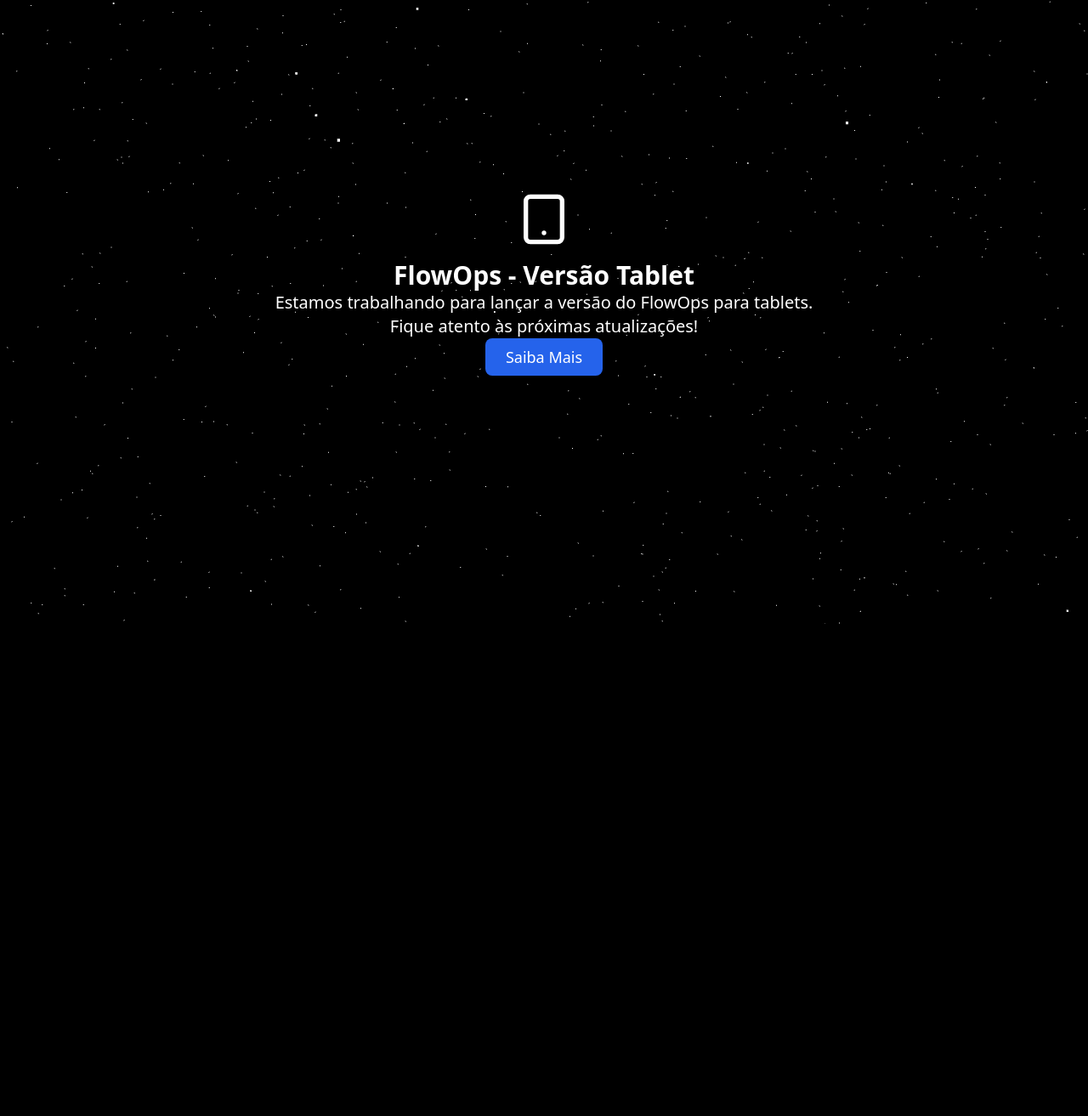
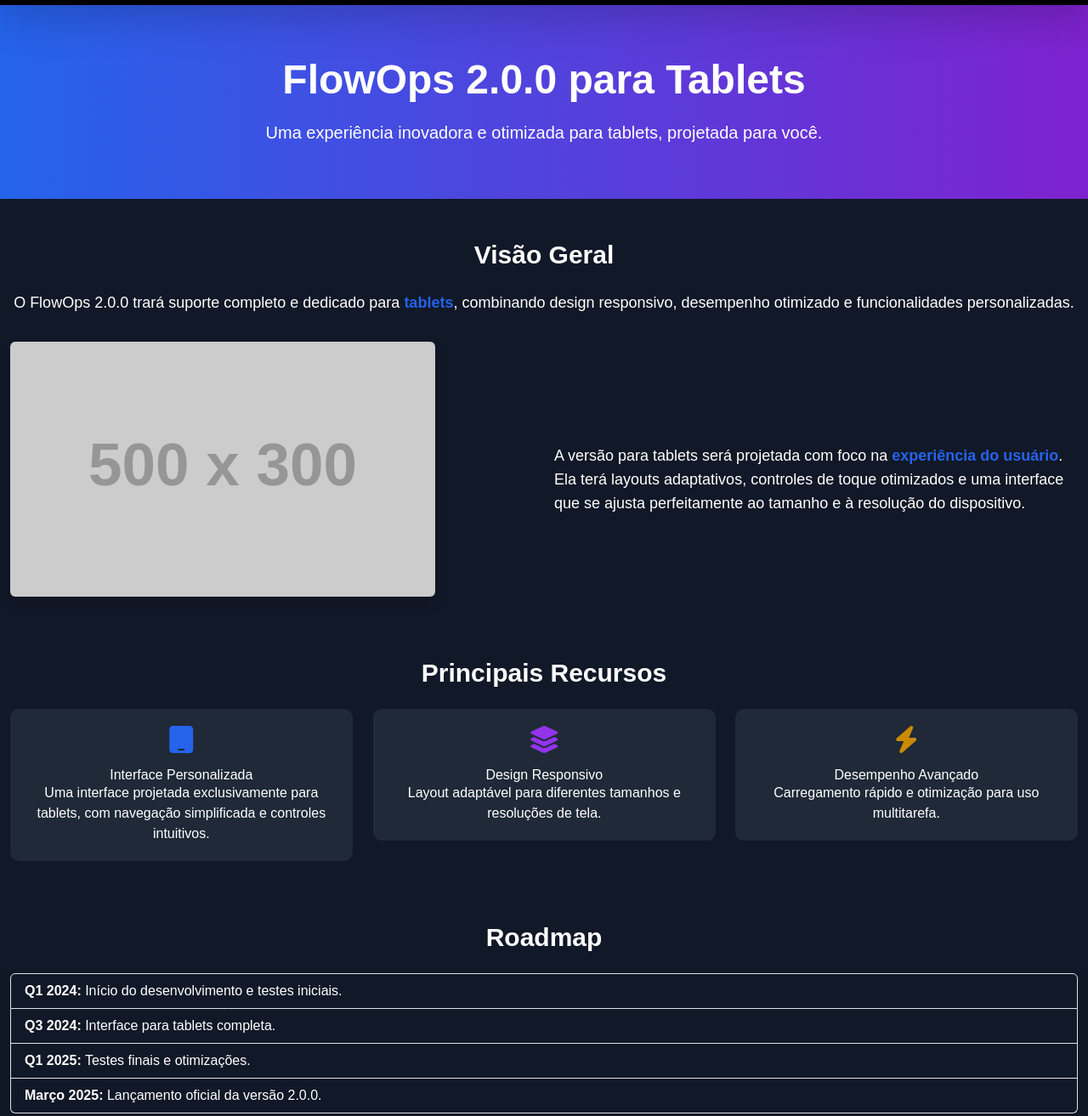
Before and after one commit to RafaelSilvaIna/FlowOps, a website: page system-dashboard/tablet/update-future.html in a window 1280 px wide. Shown: the part 66-1379 px from the top of the page at 85% size. Before the commit the page ends 800 px from the top, so only its background shows below. Drawn offline with nearby package versions, Linux system fonts and the light colour scheme; placeholder pictures from the web are drawn by us; animation ran at ten frames a second.

Commit message:
Update update-future.html

```diff
--- a/system-dashboard/tablet/update-future.html
+++ b/system-dashboard/tablet/update-future.html
@@ -1,121 +1,187 @@
+
 <!DOCTYPE html>
 <html lang="pt-BR">
 <head>
     <meta charset="UTF-8">
     <meta name="viewport" content="width=device-width, initial-scale=1.0">
-    <title>FlowOps - Versão Tablet</title>
+    <meta name="description" content="Documentação oficial sobre a futura versão do FlowOps para tablets, programada para 2025.">
+    <title>Documentação - FlowOps Tablets</title>
 
     <!-- TailwindCSS -->
     <script src="https://cdn.tailwindcss.com"></script>
 
-    <!-- Feather Icons -->
-    <script src="https://cdn.jsdelivr.net/npm/feather-icons/dist/feather.min.js"></script>
+    <!-- Bootstrap -->
+    <link href="https://cdn.jsdelivr.net/npm/bootstrap@5.3.2/dist/css/bootstrap.min.css" rel="stylesheet">
 
-    <!-- Three.js -->
-    <script src="https://cdnjs.cloudflare.com/ajax/libs/three.js/r128/three.min.js"></script>
+    <!-- FontAwesome -->
+    <link href="https://cdnjs.cloudflare.com/ajax/libs/font-awesome/6.5.1/css/all.min.css" rel="stylesheet">
 
+    <!-- AOS (Animate on Scroll) -->
+    <link href="https://cdnjs.cloudflare.com/ajax/libs/aos/2.3.4/aos.css" rel="stylesheet">
+
+    <!-- Custom CSS -->
     <style>
         body {
-            margin: 0;
-            overflow: hidden;
-            background-color: #000;
-            color: white;
+            font-family: 'Arial', sans-serif;
         }
-        #cosmo-background {
-            position: fixed;
-            top: 0;
-            left: 0;
-            width: 100%;
-            height: 100%;
-            z-index: -1;
+        .nav-link:hover {
+            text-decoration: underline;
         }
-        .content {
-            display: flex;
-            flex-direction: column;
-            align-items: center;
-            justify-content: center;
-            height: 100vh;
-            text-align: center;
+        .feature-card {
+            background-color: #1f2937;
+            border-radius: 10px;
+            padding: 20px;
+            transition: transform 0.3s ease;
         }
-        h1 {
-            font-size: 2rem;
-            margin-bottom: 1rem;
+        .feature-card:hover {
+            transform: translateY(-10px);
         }
-        p {
-            font-size: 1.25rem;
-            margin-bottom: 1.5rem;
-        }
-        .icon {
-            display: inline-block;
-            width: 64px;
-            height: 64px;
-            margin-bottom: 1rem;
+        .highlight {
+            color: #2563eb;
+            font-weight: bold;
         }
     </style>
 </head>
-<body>
-    <!-- Cenário 3D -->
-    <div id="cosmo-background"></div>
+<body class="bg-gray-900 text-white">
 
+    <!-- Navbar -->
+    <nav class="navbar navbar-expand-lg navbar-dark bg-black py-3 shadow-lg">
+        <div class="container">
+            <a class="navbar-brand fw-bold text-white" href="#">FlowOps Tablets</a>
+            <button class="navbar-toggler" type="button" data-bs-toggle="collapse" data-bs-target="#navbarNav">
+                <span class="navbar-toggler-icon"></span>
+            </button>
+            <div class="collapse navbar-collapse" id="navbarNav">
+                <ul class="navbar-nav ms-auto">
+                    <li class="nav-item"><a class="nav-link active" href="#overview">Visão Geral</a></li>
+                    <li class="nav-item"><a class="nav-link" href="#features">Principais Recursos</a></li>
+                    <li class="nav-item"><a class="nav-link" href="#roadmap">Roadmap</a></li>
+                    <li class="nav-item"><a class="nav-link" href="#faq">FAQ</a></li>
+                </ul>
+            </div>
+        </div>
+    </nav>
 
-    <div class="content">
-        <i data-feather="tablet" class="icon"></i>
-        <h1 class="font-bold text-3xl">FlowOps - Versão Tablet</h1>
-        <p class="text-xl">
-            Estamos trabalhando para lançar a versão do FlowOps para tablets. <br>
-            Fique atento às próximas atualizações!
-        </p>
-     <a href="../../doc/future-updates/tablet-update.html"><button class="bg-blue-600 px-6 py-2 text-lg text-white rounded-lg hover:bg-blue-700">
-            Saiba Mais
-        </button></a>
-    </div>
+    <!-- Header -->
+    <header class="py-16 bg-gradient-to-r from-blue-600 to-purple-700 text-center">
+        <h1 class="text-5xl font-bold">FlowOps 2.0.0 para Tablets</h1>
+        <p class="text-xl mt-4">Uma experiência inovadora e otimizada para tablets, projetada para você.</p>
+    </header>
 
+    <!-- Main Content -->
+    <main class="container mt-5">
+
+        <!-- Overview Section -->
+        <section id="overview" class="my-12" data-aos="fade-up">
+            <h2 class="text-3xl font-bold text-center mb-6">Visão Geral</h2>
+            <p class="text-center text-lg mb-8">
+                O FlowOps 2.0.0 trará suporte completo e dedicado para <span class="highlight">tablets</span>, combinando design responsivo, desempenho otimizado e funcionalidades personalizadas.
+            </p>
+            <div class="row">
+                <div class="col-md-6 mb-4">
+                    <img src="https://via.placeholder.com/500x300" alt="Tablet Design" class="rounded shadow">
+                </div>
+                <div class="col-md-6 d-flex align-items-center">
+                    <p class="text-lg">
+                        A versão para tablets será projetada com foco na <span class="highlight">experiência do usuário</span>.
+                        Ela terá layouts adaptativos, controles de toque otimizados e uma interface que se ajusta perfeitamente ao tamanho e à resolução do dispositivo.
+                    </p>
+                </div>
+            </div>
+        </section>
+
+        <!-- Features Section -->
+        <section id="features" class="my-12">
+            <h2 class="text-3xl font-bold text-center mb-6" data-aos="fade-down">Principais Recursos</h2>
+            <div class="row">
+                <div class="col-md-4 mb-4" data-aos="zoom-in">
+                    <div class="feature-card text-center">
+                        <i class="fa fa-tablet text-blue-600 fa-2x mb-3"></i>
+                        <h4>Interface Personalizada</h4>
+                        <p>Uma interface projetada exclusivamente para tablets, com navegação simplificada e controles intuitivos.</p>
+                    </div>
+                </div>
+                <div class="col-md-4 mb-4" data-aos="zoom-in">
+                    <div class="feature-card text-center">
+                        <i class="fa fa-layer-group text-purple-600 fa-2x mb-3"></i>
+                        <h4>Design Responsivo</h4>
+                        <p>Layout adaptável para diferentes tamanhos e resoluções de tela.</p>
+                    </div>
+                </div>
+                <div class="col-md-4 mb-4" data-aos="zoom-in">
+                    <div class="feature-card text-center">
+                        <i class="fa fa-bolt text-yellow-600 fa-2x mb-3"></i>
+                        <h4>Desempenho Avançado</h4>
+                        <p>Carregamento rápido e otimização para uso multitarefa.</p>
+                    </div>
+                </div>
+            </div>
+        </section>
+
+        <!-- Roadmap Section -->
+        <section id="roadmap" class="my-12">
+            <h2 class="text-3xl font-bold text-center mb-6" data-aos="fade-right">Roadmap</h2>
+            <ul class="list-group bg-gray-800 rounded shadow">
+                <li class="list-group-item bg-gray-900 text-white" data-aos="fade-up">
+                    <strong>Q1 2024:</strong> Início do desenvolvimento e testes iniciais.
+                </li>
+                <li class="list-group-item bg-gray-900 text-white" data-aos="fade-up">
+                    <strong>Q3 2024:</strong> Interface para tablets completa.
+                </li>
+                <li class="list-group-item bg-gray-900 text-white" data-aos="fade-up">
+                    <strong>Q1 2025:</strong> Testes finais e otimizações.
+                </li>
+                <li class="list-group-item bg-gray-900 text-white" data-aos="fade-up">
+                    <strong>Março 2025:</strong> Lançamento oficial da versão 2.0.0.
+                </li>
+            </ul>
+        </section>
+
+        <!-- FAQ Section -->
+        <section id="faq" class="my-12">
+            <h2 class="text-3xl font-bold text-center mb-6" data-aos="fade-left">FAQ</h2>
+            <div class="accordion" id="faqAccordion">
+                <div class="accordion-item bg-gray-800 text-white">
+                    <h2 class="accordion-header">
+                        <button class="accordion-button bg-gray-800 text-white" type="button" data-bs-toggle="collapse" data-bs-target="#faq1">
+                            Quando o suporte para tablets estará disponível?
+                        </button>
+                    </h2>
+                    <div id="faq1" class="accordion-collapse collapse">
+                        <div class="accordion-body">
+                            O suporte completo para tablets será lançado em março de 2025 com a versão 2.0.0.
+                        </div>
+                    </div>
+                </div>
+                <div class="accordion-item bg-gray-800 text-white">
+                    <h2 class="accordion-header">
+                        <button class="accordion-button bg-gray-800 text-white" type="button" data-bs-toggle="collapse" data-bs-target="#faq2">
+                            O que acontece se eu usar um tablet antes da versão 2.0.0?
+                        </button>
+                    </h2>
+                    <div id="faq2" class="accordion-collapse collapse">
+                        <div class="accordion-body">
+                            O FlowOps funcionará com o design padrão, mas sem a otimização específica para tablets.
+                        </div>
+                    </div>
+                </div>
+            </div>
+        </section>
+
+    </main>
+
+    <!-- Footer -->
+    <footer class="text-center py-4 bg-black text-white">
+        <p>&copy; 2024 FlowOps. Todos os direitos reservados. Lançamento previsto para março de 2025.</p>
+    </footer>
+
+    <!-- Bootstrap JS -->
+    <script src="https://cdn.jsdelivr.net/npm/bootstrap@5.3.2/dist/js/bootstrap.bundle.min.js"></script>
+
+    <!-- AOS JS -->
+    <script src="https://cdnjs.cloudflare.com/ajax/libs/aos/2.3.4/aos.js"></script>
     <script>
-        // Substituir ícones Feather
-        feather.replace();
-
-
-        const scene = new THREE.Scene();
-        const camera = new THREE.PerspectiveCamera(75, window.innerWidth / window.innerHeight, 0.1, 1000);
-        const renderer = new THREE.WebGLRenderer({ antialias: true });
-        renderer.setSize(window.innerWidth, window.innerHeight);
-        document.getElementById('cosmo-background').appendChild(renderer.domElement);
-
-
-        const starGeometry = new THREE.BufferGeometry();
-        const starMaterial = new THREE.PointsMaterial({ color: 0xffffff });
-        const starVertices = [];
-
-        for (let i = 0; i < 5000; i++) {
-            const x = (Math.random() - 0.5) * 2000;
-            const y = (Math.random() - 0.5) * 2000;
-            const z = (Math.random() - 0.5) * 2000;
-            starVertices.push(x, y, z);
-        }
-
-        starGeometry.setAttribute('position', new THREE.Float32BufferAttribute(starVertices, 3));
-        const stars = new THREE.Points(starGeometry, starMaterial);
-        scene.add(stars);
-
-        camera.position.z = 500;
-
-
-        function animate() {
-            requestAnimationFrame(animate);
-            stars.rotation.x += 0.0001;
-            stars.rotation.y += 0.0002;
-            renderer.render(scene, camera);
-        }
-        animate();
-
-
-        window.addEventListener('resize', () => {
-            const width = window.innerWidth;
-            const height = window.innerHeight;
-            renderer.setSize(width, height);
-            camera.aspect = width / height;
-            camera.updateProjectionMatrix();
-        });
+        AOS.init(); // Initialize AOS animations
     </script>
 </body>
 </html>
```
